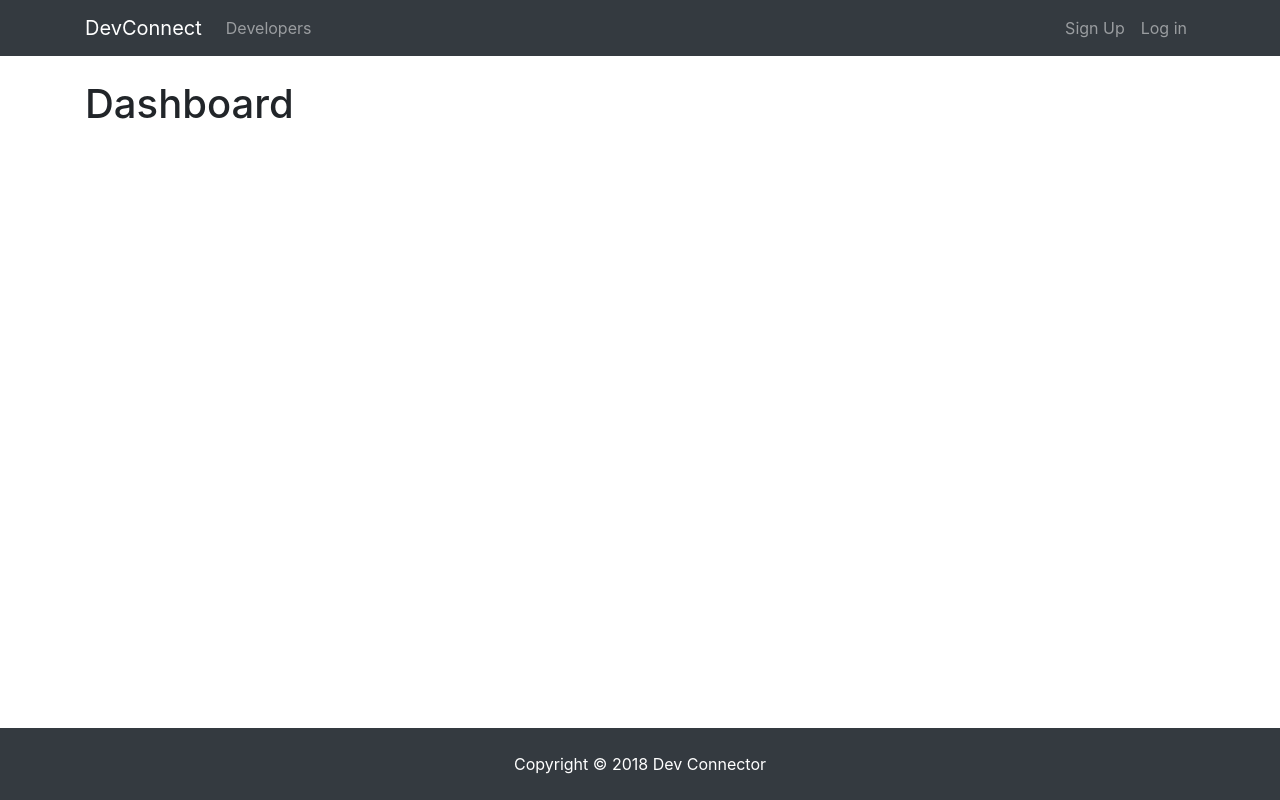
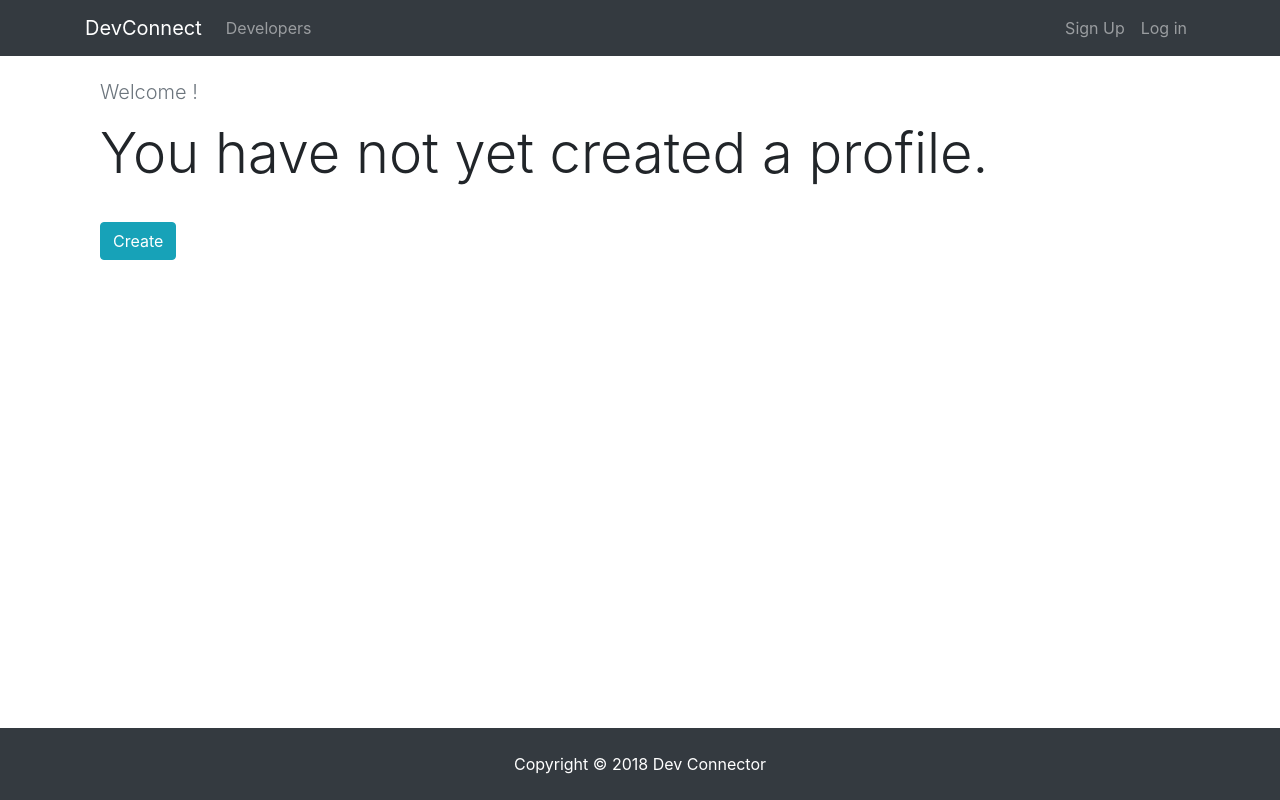
Before and after one commit to JSRobertOuimet/dev-connector, a React (Create React App) app in the folder client/: page /dashboard in a window 1280 px wide. Built offline with nearby package versions, Linux system fonts and the light colour scheme; no server answers.

Commit message:
Added spinner and CTA to dashboard.

```diff
--- /dev/null
+++ b/client/src/components/common/Spinner.js
@@ -0,0 +1,9 @@
+import React from "react";
+
+export default () => {
+  return (
+    <div className="d-flex justify-content-center" style={{ width: "100%" }}>
+      <i className="fas fa-spinner"></i>
+    </div>
+  );
+};
--- a/client/src/components/dashboard/Dashboard.js
+++ b/client/src/components/dashboard/Dashboard.js
@@ -1,7 +1,9 @@
 import React, { Component } from "react";
+import { Link } from "react-router-dom";
 import propTypes from "prop-types";
 import { connect } from "react-redux";
 import { getCurrentProfile } from "../../actions/profileActions";
+import Spinner from "../common/Spinner";
 
 class Dashboard extends Component {
   componentDidMount() {
@@ -9,10 +11,53 @@
   };
 
   render() {
+    const { user } = this.props.auth;
+    const { profile, loading } = this.props.profile;
+    let dashboardContent;
+
+    if(profile === null || loading === true) {
+      dashboardContent = <Spinner />;
+    }
+    else {
+      if(Object.keys(profile).length === 0) {
+        dashboardContent = (
+          <div>
+            <p className="lead text-muted">Welcome { user.name }!</p>
+            <p>You have not yet created a profile.</p>
+            <Link to="/create-profile" className="btn btn-info">Create</Link>
+          </div>
+        );
+      }
+      else {
+        dashboardContent = "Profile here!";
+      }
+    }
+
     return (
-      <h1>Dashboard</h1>
+      <div className="dashboard">
+        <div className="container">
+          <div className="row">
+            <div className="col-md-12">
+              <h1 className="display-4">
+                {dashboardContent}
+              </h1>
+            </div>
+          </div>
+        </div>
+      </div>
     );
   }
 };
 
-export default connect(null, { getCurrentProfile })(Dashboard);
+Dashboard.propTypes = {
+  getCurrentProfile: propTypes.func.isRequired,
+  auth: propTypes.object.isRequired,
+  profile: propTypes.object.isRequired
+};
+
+const mapStateToProps = state => ({
+  profile: state.profile,
+  auth: state.auth
+});
+
+export default connect(mapStateToProps, { getCurrentProfile })(Dashboard);
```
